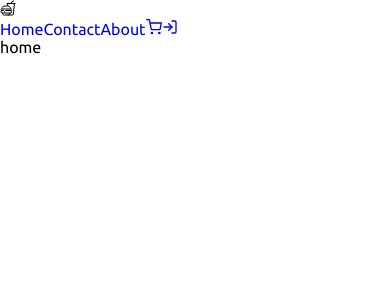
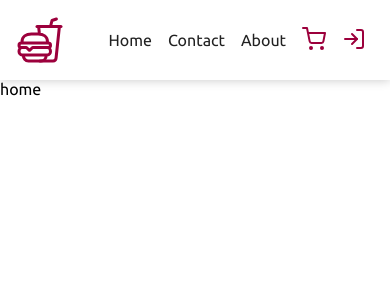
Before and after one commit to cheshta0112/MBA-BURGER-WALI-frontend, a React (Create React App) app: page / in a window 390 px wide. Shown: the top 300 px of the page. Built offline with nearby package versions, Linux system fonts and the light colour scheme.

Commit message:
added css for header

```diff
--- a/src/App.js
+++ b/src/App.js
@@ -2,6 +2,7 @@
 import { BrowserRouter as Router, Route, Routes } from "react-router-dom";
 import Home from "./components/home/Home";
 import Header from "./components/layout/Header";
+import "./styles/header.scss";
 
 function App() {
   return (
--- /dev/null
+++ b/src/styles/colors.scss
@@ -0,0 +1,5 @@
+$red: rgb(156, 0, 60);
+$reddark: rgb(126, 0, 48);
+$dark: rgb(33, 33, 33);
+$lightdark: rgba(33, 33, 33, 0.711);
+$pink: rgb(255, 239, 239);
--- /dev/null
+++ b/src/styles/header.scss
@@ -0,0 +1,49 @@
+@import "colors";
+
+nav {
+  height: 5rem;
+  padding: 2rem;
+  display: flex;
+  justify-content: space-between;
+  align-items: center;
+  box-shadow: 0 0 10px rgba(0, 0, 0, 0.229);
+  background-color: white;
+
+  > div {
+    display: flex;
+    align-items: center;
+
+    > svg {
+      color: $red;
+      font-size: 3rem;
+    }
+
+    > a {
+      margin: 0 2rem;
+      color: $dark;
+      transition: color 0.3s;
+
+      &:hover {
+        color: $lightdark;
+      }
+
+      > svg {
+        color: $red;
+        transition: inherit;
+        font-size: 1.5rem;
+        &:hover {
+          color: $lightdark;
+        }
+      }
+    }
+  }
+}
+
+@media screen and (max-width: 600px) {
+  nav {
+    padding: 1rem;
+    > div > a {
+      margin: 0 0.5rem;
+    }
+  }
+}
```
